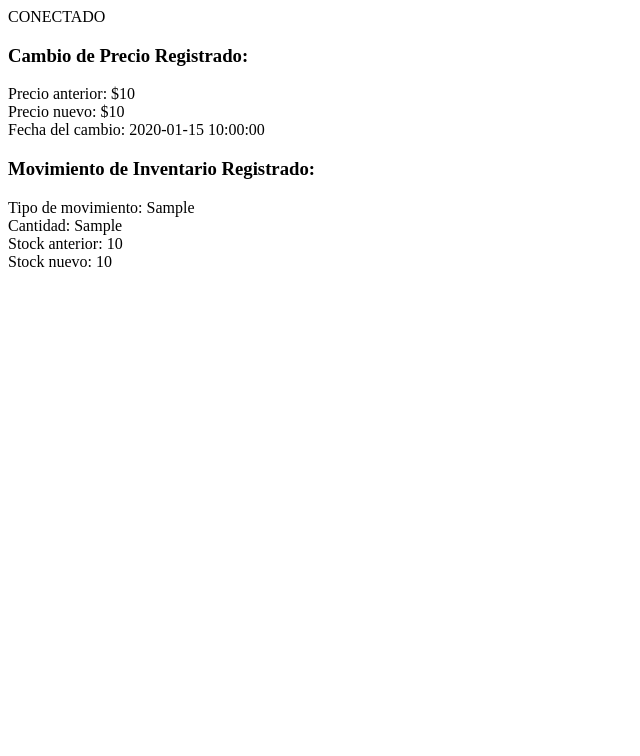
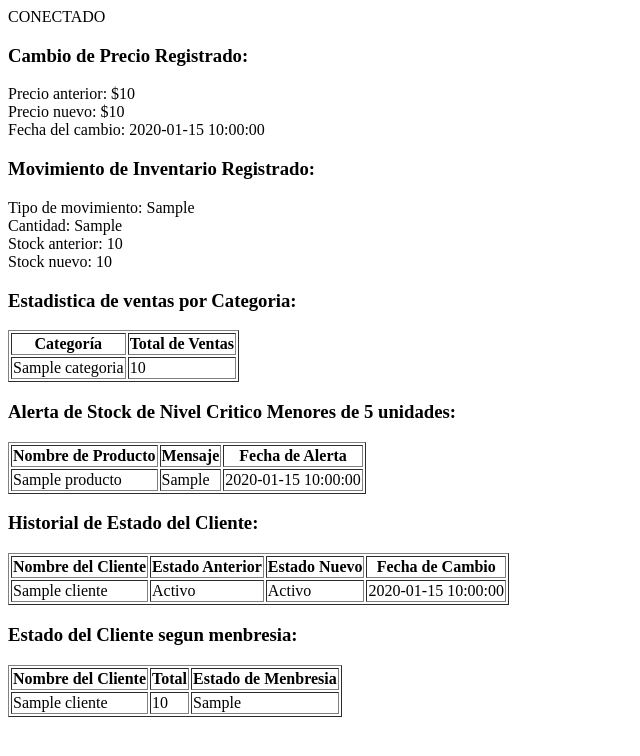
Before and after one commit to Emartinez1814/DESARROLLO_VII_ELADIO_MARTINEZ, a PHP site: page /verificar_triggers.php in a window 1280 px wide. Shown: the top 756 px of the page, without its empty margins (0-640 px from the left). Run offline with PHP 8.4, Linux system fonts and the light colour scheme; tables that the repository leaves empty or names only in its code hold one stand-in row (values such as "Sample post").

Commit message:
TALLER_9 - Paso 4: TAREAS Resueltas de triggers

```diff
--- a/TALLERES/TALLER_9/procedimientos_mysqli.php
+++ b/TALLERES/TALLER_9/procedimientos_mysqli.php
@@ -135,9 +135,9 @@ function obtenerEstadisticasCliente($conn, $cliente_id) {
 }
 
 // Ejemplos de uso, las funciones estan comentados para no ejecutarlos
-//registrarVenta($conn, 4, 2, 1);
+//registrarVenta($conn, 1, 4, 1);
 //devolucionVenta($conn,7,1,2);
-aplicarDescuento($conn,1, 5);
+//aplicarDescuento($conn,1, 5);
 generarReporteBajoStock($conn,20);
 calcularComisiones($conn,4,2);
 obtenerEstadisticasCliente($conn, 1);
--- a/TALLERES/TALLER_9/verificar_triggers.php
+++ b/TALLERES/TALLER_9/verificar_triggers.php
@@ -45,10 +45,142 @@ function verificarMovimientoInventario($pdo, $producto_id, $nueva_cantidad) {
         echo "Error: " . $e->getMessage();
     }
 }
+// funcion para dar estadistica de las categorias de acuerdo a la venta
+function obtenerEstadisticasVentasPorCategoria($pdo) {
+    try {
+        // Verificar estadistica
+        $stmt = $pdo->prepare("
+            SELECT e.categoria_id, c.nombre AS categoria_nombre, e.total_ventas
+            FROM estadisticas_ventas_por_categoria e
+            JOIN categorias c ON e.categoria_id = c.id
+        ");
+        $stmt->execute();
+        $estadisticas = $stmt->fetchAll(PDO::FETCH_ASSOC);
+        echo "<h3>Estadistica de ventas por Categoria:</h3>";
+        echo "<table border='1'>";
+        echo "<tr><th>Categoría</th><th>Total de Ventas</th></tr>";
+        foreach($estadisticas as $fila){
+        echo "<tr>";
+        echo "<td> " . $fila['categoria_nombre'] . "</td>";
+        echo "<td>" . $fila['total_ventas'] . "</td>";
+        echo "</tr>";
+        }
+        echo "</table>";
+
+    } catch (PDOException $e) {
+        echo "Error: " . $e->getMessage();
+    }
+}
+
+// funcion para dar estadistica de las categorias de acuerdo a la venta
+function obtenerAlertaStockCritico($pdo) {
+    try {
+        // Verificar estadistica
+        $stmt = $pdo->prepare("
+            SELECT a.id, p.nombre AS nombre_producto, a.mensaje,p.stock, a.fecha_alerta
+                FROM alertas_stock a
+                JOIN productos p ON a.producto_id = p.id
+                ORDER BY a.fecha_alerta DESC
+        ");
+        $stmt->execute();
+        $alerta = $stmt->fetchAll(PDO::FETCH_ASSOC);
+        echo "<h3>Alerta de Stock de Nivel Critico Menores de 5 unidades:</h3>";
+        echo "<table border='1'>";
+        echo "<tr><th>Nombre de Producto</th>
+        <th>Mensaje</th>
+        <th>Fecha de Alerta</th>
+        </tr>";
+        foreach($alerta as $fila){
+        echo "<tr>";
+        echo "<td> " . $fila['nombre_producto'] . "</td>";
+        echo "<td>" . $fila['mensaje'] . "</td>";
+        echo "<td>" . $fila['fecha_alerta'] . "</td>";
+        echo "</tr>";
+        }
+        echo "</table>";
+
+    } catch (PDOException $e) {
+        echo "Error: " . $e->getMessage();
+    }
+}
+
+// funcion para llevar el historial del estado del cliente
+function obtenerHistorialEstadoCliente($pdo) {
+    try {
+        // Verificar estadistica
+        $stmt = $pdo->prepare("
+           SELECT h.id, h.cliente_id, c.nombre AS nombre_cliente,
+                       h.estado_anterior, h.estado_nuevo, h.fecha_cambio
+                FROM historial_estado_clientes h
+                JOIN clientes c ON h.cliente_id = c.id
+                ORDER BY h.fecha_cambio DESC
+        ");
+        $stmt->execute();
+        $estado = $stmt->fetchAll(PDO::FETCH_ASSOC);
+        echo "<h3>Historial de Estado del Cliente:</h3>";
+        echo "<table border='1'>";
+        echo "<tr><th>Nombre del Cliente</th>
+        <th>Estado Anterior</th>
+        <th>Estado Nuevo</th>
+        <th>Fecha de Cambio</th>
+        </tr>";
+        foreach($estado as $fila){
+             // Convertir valores booleanos a texto
+             $estadoAnterior = $fila['estado_anterior'] ? 'Activo' : 'Inactivo';
+             $estadoNuevo = $fila['estado_nuevo'] ? 'Activo' : 'Inactivo';
+        echo "<tr>";
+        echo "<td> " . $fila['nombre_cliente'] . "</td>";
+        echo "<td>" . $estadoAnterior. "</td>";
+        echo "<td>" . $estadoNuevo. "</td>";
+        echo "<td>" . $fila['fecha_cambio'] . "</td>";
+        echo "</tr>";
+        }
+        echo "</table>";
+
+    } catch (PDOException $e) {
+        echo "Error: " . $e->getMessage();
+    }
+}
+
+// funcion para mostrar el estado del cliente en la menbresia
+function obtenerTotalVentasPorCliente($pdo) {
+    try {
+        // Verificar estadistica
+        $stmt = $pdo->prepare("
+           SELECT SUM(v.total) AS total, c.nombre AS nombre_cliente,c.nivel_membresia as estado
+                FROM ventas v
+                JOIN clientes c ON v.cliente_id = c.id
+                GROUP BY c.id, c.nombre
+        ");
+        $stmt->execute();
+        $estado = $stmt->fetchAll(PDO::FETCH_ASSOC);
+        echo "<h3>Estado del Cliente segun menbresia:</h3>";
+        echo "<table border='1'>";
+        echo "<tr><th>Nombre del Cliente</th>
+        <th>Total</th>
+        <th>Estado de Menbresia</th>
+        </tr>";
+        foreach($estado as $fila){
+        echo "<tr>";
+        echo "<td> " . $fila['nombre_cliente'] . "</td>";
+        echo "<td> " . $fila['total'] . "</td>";
+        echo "<td>" . $fila['estado'] . "</td>";
+        echo "</tr>";
+        }
+        echo "</table>";
+
+    } catch (PDOException $e) {
+        echo "Error: " . $e->getMessage();
+    }
+}
 
 // Probar los triggers
 verificarCambiosPrecio($pdo, 1, 999.99);
 verificarMovimientoInventario($pdo, 1, 15);
+obtenerEstadisticasVentasPorCategoria($pdo);//las pruebas se hacen en mysql
+obtenerAlertaStockCritico($pdo);//las pruebas se hacen en mysql
+obtenerHistorialEstadoCliente($pdo);//las pruebas se hacen en mysql
+obtenerTotalVentasPorCliente($pdo);//las pruebas se hacen en mysql
 
 $pdo = null;
 ?>
```
